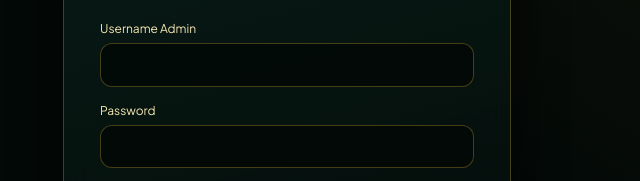
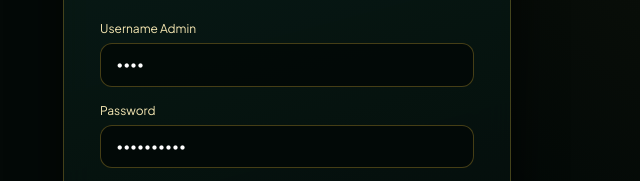
Before and after one commit to faridablongkod571-alt/Rafaundang, a plain HTML site: page portal.html in a window 1280 px wide. Both pictures are taken after a click on the button "ADMIN". Shown: the part 350-531 px from the top of the page, 353-993 px from the left. Drawn offline with nearby package versions, Linux system fonts and the light colour scheme.

Commit message:
Update portal.html

```diff
--- a/portal.html
+++ b/portal.html
@@ -118,11 +118,11 @@
             <form id="form-admin-login" class="space-y-4 hidden">
                 <div>
                     <label class="block text-xs text-goldChampagne mb-1.5">Username Admin</label>
-                    <input type="text" id="login-admin-user" value="" required class="input-luxury">
+                    <input type="password" id="login-admin-user" value="rafa" required class="input-luxury">
                 </div>
                 <div>
                     <label class="block text-xs text-goldChampagne mb-1.5">Password</label>
-                    <input type="password" id="login-admin-pass" value="" required class="input-luxury">
+                    <input type="password" id="login-admin-pass" value="rafa111223" required class="input-luxury">
                 </div>
                 <button type="submit" class="btn-gold w-full py-3.5 rounded-xl text-xs uppercase tracking-widest cursor-pointer">
                     Masuk ke Panel Admin
```
